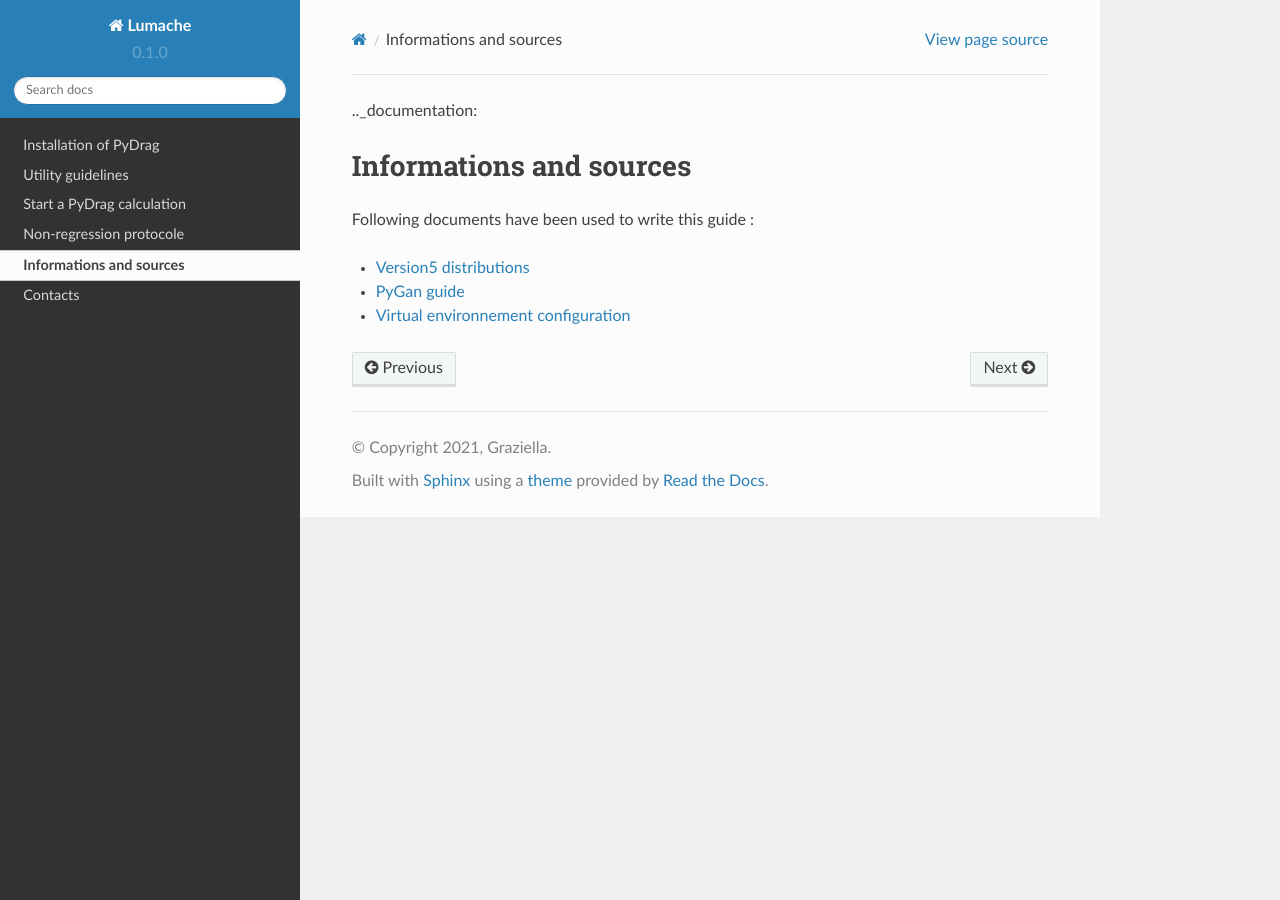
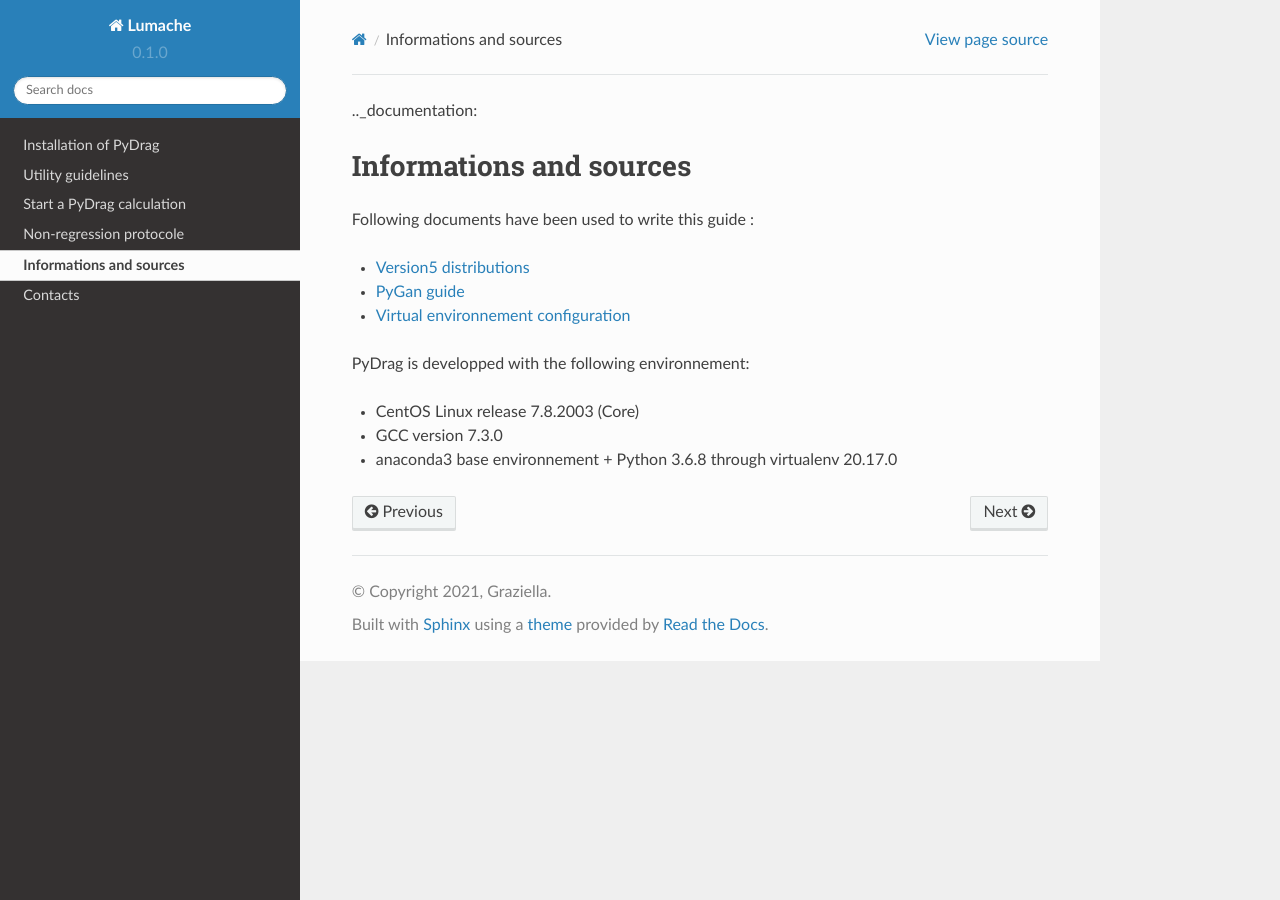
Before and after one commit to Ben105m/rtd-tutorial, a Sphinx documentation site: the page built from docs/source/documentation.rst, in a window 1280 px wide. Built offline with Sphinx 7.4.7 and the Read the Docs theme 2.0.0, drawn with Linux system fonts in a browser that asks for light colours.

Commit message:
Update documentation.rst

```diff
--- a/docs/source/documentation.rst
+++ b/docs/source/documentation.rst
@@ -11,3 +11,12 @@ Following documents have been used to write this guide :
 - `PyGan guide <http://merlin.polymtl.ca/downloads/IGE332.pdf>`_
 
 - `Virtual environnement configuration <http://peanuts:8080/bin/view/Informatique/Python/>`_
+
+
+PyDrag is developped with the following environnement:
+
+- CentOS Linux release 7.8.2003 (Core)
+
+- GCC version 7.3.0
+
+- anaconda3 base environnement + Python 3.6.8 through virtualenv 20.17.0
```
